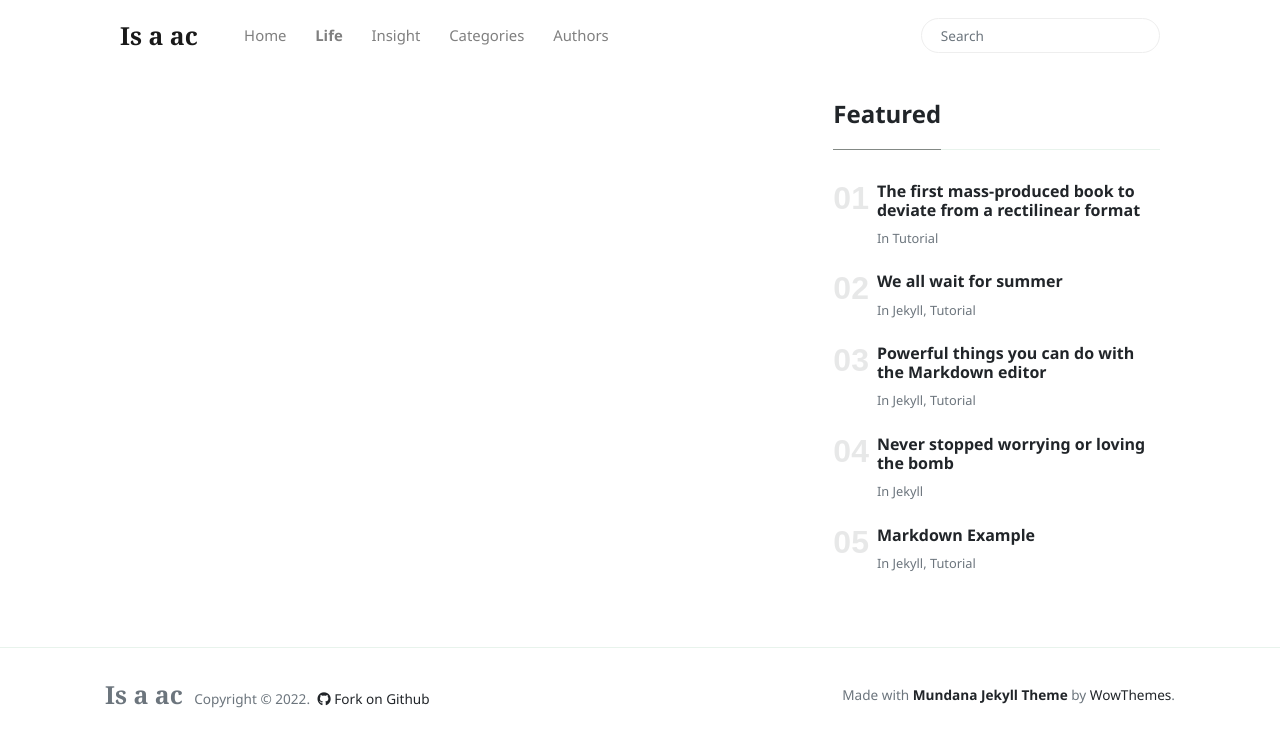
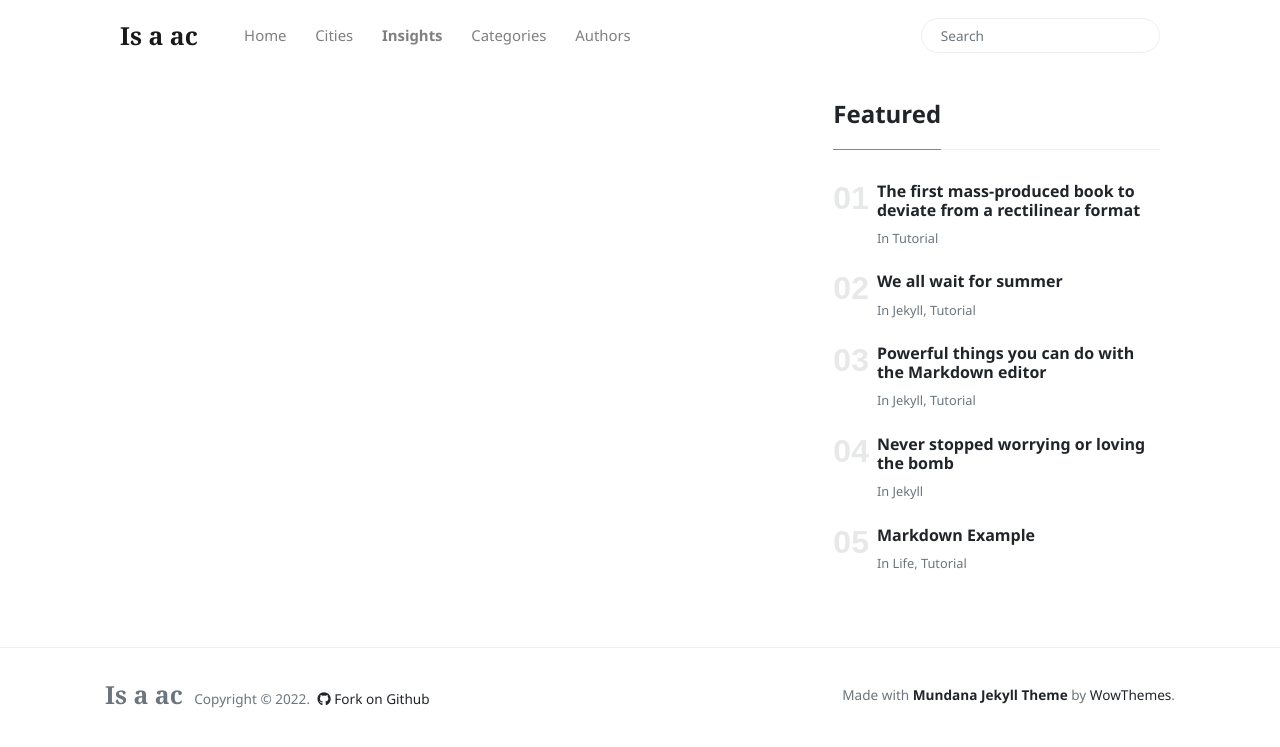
Before and after one commit to isaachuan9/isaachuan9.github.io, a Jekyll site: the page built from _pages/insights.html, in a window 1280 px wide. Shown: the top 747 px of the page. Built offline with Jekyll 4.4.1, drawn with Linux system fonts in a browser that asks for light colours; nearby versions of some CDN libraries.

Commit message:
update nav

```diff
--- a/_config.yml
+++ b/_config.yml
@@ -29,7 +29,6 @@ authors:
 
 # Defaults
 defaults:
-
   # all posts
   - scope:
       path: "_posts"
@@ -44,6 +43,10 @@ defaults:
     values:
       layout: page
 
+cities:
+  - GuangZhou
+
+
 # Syntax
 markdown: kramdown
 highlighter: rouge
--- a/_includes/menu-header.html
+++ b/_includes/menu-header.html
@@ -11,25 +11,25 @@
 </li>
 
 <li class="nav-item">
-    <a class="nav-link" href="{{site.url}}/life.html">
-        {% if page.name == 'life.html' %}
+    <a class="nav-link" href="{{site.url}}/cities.html">
+        {% if page.name == 'cities.html' %}
             <strong>
-                Life
+                Cities
             </strong>
         {% else %}
-            Life
+            Cities
         {% endif %}
     </a>
 </li>
 
 <li class="nav-item">
-    <a class="nav-link" href="{{site.url}}/insight.html">
-        {% if page.name == 'insight.html' %}
+    <a class="nav-link" href="{{site.url}}/insights.html">
+        {% if page.name == 'insights.html' %}
             <strong>
-                Insight
+                Insights
             </strong>
         {% else %}
-            Insight
+            Insights
         {% endif %}
     </a>
 </li>
--- a/_pages/life.html
+++ b/_pages/insights.html
@@ -1,19 +1,22 @@
 ---
-title: "Life"
+title: "Insights"
 layout: default
-permalink: "/life.html"
+permalink: "/insights.html"
 ---
+
+
 
 <div class="container">
     <div class="row justify-content-center">
         <div class="col-md-8">
-        <!-- <h1 class="font-weight-bold title h6 text-uppercase mb-4">Life</h1> -->
         <!-- <h4 class="font-weight-bold spanborder"><span>{{page.title}}</span></h4> -->
+        <!-- <h1 class="font-weight-bold title h6 text-uppercase mb-4">Insight</h1> -->
+
         <!-- {% for category in site.categories %}  -->
         <!-- <h4 class="font-weight-bold spanborder text-capitalize" id="{{ category[0] | downcase }}"><span>{{ category[0] }}</span></h4> -->
 
         <!-- {% assign pages_list = site.categories["life"] %} -->
-        {% for post in site.categories["life"] %}
+        {% for post in site.categories["insights"] %}
         {% if post.title != null %}
           {% if group == null or group == post.group %}
 
--- a/_posts/2019-01-18-customer-service.md
+++ b/_posts/2019-01-18-customer-service.md
@@ -2,7 +2,8 @@
 layout: post
 title:  "What is Jekyll"
 author: jane
-categories: [ Jekyll, tutorial ]
+categories: [ life, tutorial ]
+city: GuangZhou
 image: assets/images/11.jpg
 ---
 
--- a/_posts/2019-01-19-markup-example.md
+++ b/_posts/2019-01-19-markup-example.md
@@ -2,7 +2,8 @@
 layout: post
 title:  "Markdown Example"
 author: jane
-categories: [ Jekyll, tutorial ]
+categories: [ life, tutorial ]
+city: HeYuan
 image: assets/images/6.jpg
 tags: featured
 ---
```
Also changed, not shown: _pages/cities.html (added, +69 -0 lines), _pages/insight.html (deleted, +0 -39 lines).
